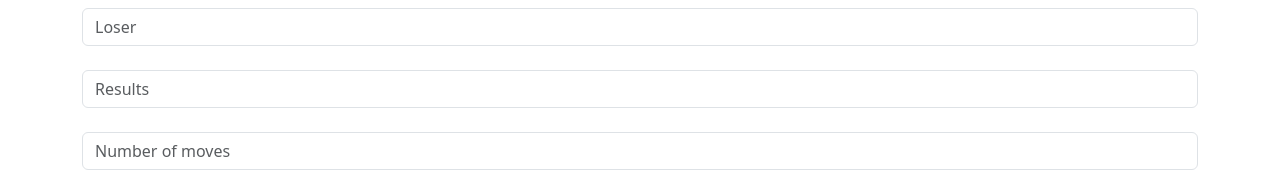
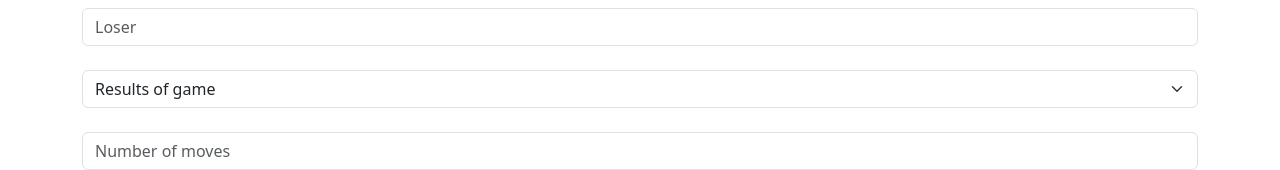
Before and after one commit to Emmanuel0124/chess-app-frontend, a React (Vite) app: page /gamenew in a window 1280 px wide. Shown: the part 186-356 px from the top of the page. Built offline with nearby package versions, Linux system fonts and the light colour scheme; no server answers.

Commit message:
add select options for game result

```diff
--- a/src/GamesNew.jsx
+++ b/src/GamesNew.jsx
@@ -17,7 +17,13 @@ export function GamesNew(props) {
         </div>
         <br></br>
         <div>
-          <input placeholder="Results" name="result" type="text" className="form-control"/>
+        <select name="result" className="form-select" aria-label="Default select example">
+          <option selected>Results of game</option>
+          <option value="CheckMate">CheckMate</option>
+          <option value="Resigned">Resigned</option>
+          <option value="Draw">Draw</option>
+          <option value="Timed out">Timed out</option>
+        </select>
         </div>
         <br></br>
         <div>
```
